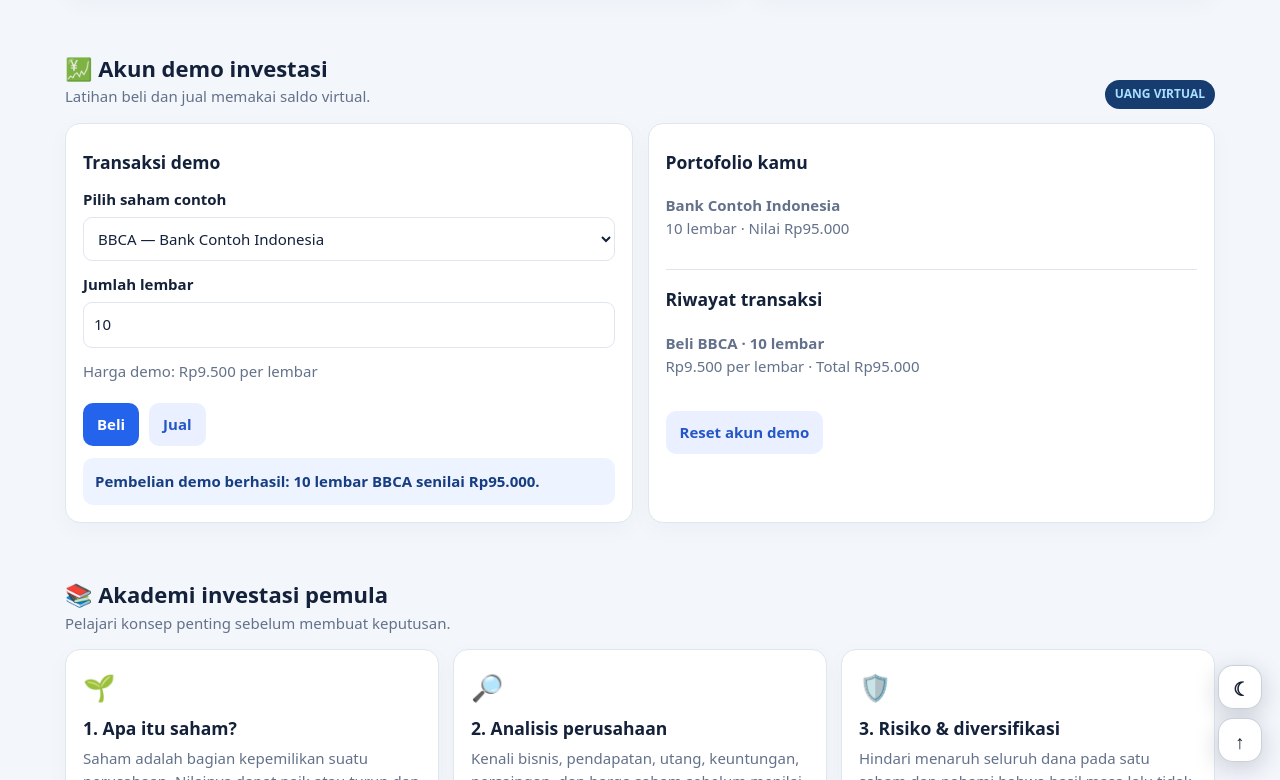
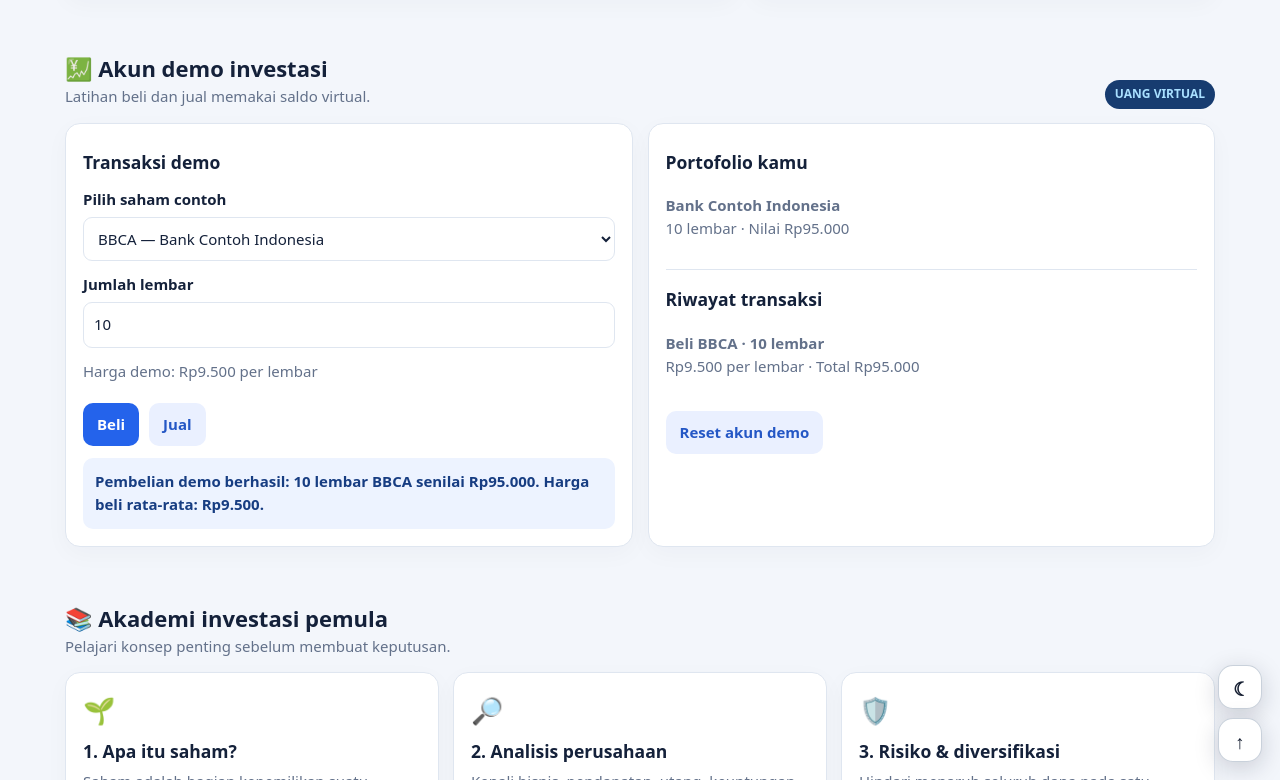
Before and after one commit to rizkiamalludin/SahamKu, a plain HTML site: page index.html in a window 1280 px wide. Both pictures are taken after a click on the button "Beli". Shown: the part 1143-1923 px from the top of the page. Drawn offline with Linux system fonts and the light colour scheme.

Commit message:
Track average cost and realized PnL in stock simulator

```diff
--- a/index.html
+++ b/index.html
@@ -58,14 +58,14 @@ const initialStocks=[
 {id:'FOOD',name:'Pangan Nusantara (contoh)',market:'Indonesia',price:1250,change:0.4},
 {id:'GREEN',name:'Energi Hijau (contoh)',market:'Eropa',price:740,change:-1.4}
 ];
-let stocks=initialStocks.map(s=>({...s})),cash=100000000,holdings={},history=[];
+let stocks=initialStocks.map(s=>({...s})),cash=100000000,holdings={},averageCost={},history=[];
 const rupiah=n=>'Rp'+Math.round(n).toLocaleString('id-ID');
 function renderStocks(){document.getElementById('stocks').innerHTML=stocks.map(s=>'<tr><td><span class="company">'+s.name+'</span><br><span class="ticker">'+s.id+' · '+s.market+'</span></td><td>'+rupiah(s.price)+'</td><td><span class="chip '+(s.change<0?'down':'')+'">'+(s.change>0?'+':'')+s.change.toFixed(2)+'%</span></td><td><button data-pick="'+s.id+'" style="padding:6px 9px;font-size:12px">Pilih</button></td></tr>').join('');document.querySelectorAll('[data-pick]').forEach(b=>b.addEventListener('click',()=>{document.getElementById('stockSelect').value=b.dataset.pick;updateSelected();document.getElementById('demo').scrollIntoView({behavior:'smooth'});}));document.getElementById('stockSelect').innerHTML=stocks.map(s=>'<option value="'+s.id+'">'+s.id+' — '+s.name+'</option>').join('');updateSelected();}
 function portfolioValue(){return Object.entries(holdings).reduce((sum,[id,qty])=>sum+stocks.find(s=>s.id===id).price*qty,0)}
 function renderAccount(){document.getElementById('balance').textContent=rupiah(cash);document.getElementById('portfolio').textContent=rupiah(cash+portfolioValue());let pnl=cash+portfolioValue()-100000000,el=document.getElementById('pnl');el.textContent=(pnl>0?'+':'')+rupiah(pnl);el.className=pnl>=0?'positive':'negative';let entries=Object.entries(holdings).filter(([id,q])=>q>0);document.getElementById('holdings').innerHTML=entries.length?entries.map(([id,q])=>{let s=stocks.find(x=>x.id===id);return '<div class="news-item"><strong>'+s.name+'</strong><span class="muted">'+q+' lembar · Nilai '+rupiah(q*s.price)+'</span></div>'}).join(''):'Belum ada saham yang dimiliki.';document.getElementById('history').innerHTML=history.length?history.slice(0,6).map(h=>'<div class="news-item"><strong>'+h.action+' '+h.id+' · '+h.qty+' lembar</strong><span class="muted">'+h.price+' per lembar · Total '+h.total+'</span></div>').join(''):'Transaksi demo akan tercatat di sini.'}
 function updateSelected(){let s=stocks.find(x=>x.id===document.getElementById('stockSelect').value);if(s)document.getElementById('selectedPrice').textContent='Harga demo: '+rupiah(s.price)+' per lembar';}
-function trade(action){let id=document.getElementById('stockSelect').value,s=stocks.find(x=>x.id===id),qty=Number(document.getElementById('shares').value),out=document.getElementById('tradeResult');if(!Number.isInteger(qty)||qty<1){out.textContent='Masukkan jumlah lembar minimal 1.';return}let total=s.price*qty;if(action==='buy'){if(total>cash){out.textContent='Saldo demo tidak cukup untuk transaksi ini.';return}cash-=total;holdings[id]=(holdings[id]||0)+qty;out.textContent='Pembelian demo berhasil: '+qty+' lembar '+id+' senilai '+rupiah(total)+'.'}else{if((holdings[id]||0)<qty){out.textContent='Jumlah saham yang kamu miliki tidak cukup untuk dijual.';return}holdings[id]-=qty;cash+=total;out.textContent='Penjualan demo berhasil: '+qty+' lembar '+id+' senilai '+rupiah(total)+'. Hasil transaksi dibandingkan harga beli rata-rata belum dihitung pada versi awal.'}history.unshift({action:action==='buy'?'Beli':'Jual',id,qty,price:rupiah(s.price),total:rupiah(total)});renderAccount();}
-document.getElementById('stockSelect').addEventListener('change',updateSelected);document.getElementById('buy').addEventListener('click',()=>trade('buy'));document.getElementById('sell').addEventListener('click',()=>trade('sell'));document.getElementById('reset').addEventListener('click',()=>{if(confirm('Reset saldo, saham, dan riwayat demo?')){cash=100000000;holdings={};history=[];renderAccount();document.getElementById('tradeResult').textContent='Akun demo telah direset.'}});
+function trade(action){let id=document.getElementById('stockSelect').value,s=stocks.find(x=>x.id===id),qty=Number(document.getElementById('shares').value),out=document.getElementById('tradeResult');if(!s){out.textContent='Pilih saham yang tersedia.';return}if(!Number.isInteger(qty)||qty<1){out.textContent='Masukkan jumlah lembar minimal 1.';return}let total=s.price*qty;if(action==='buy'){if(total>cash){out.textContent='Saldo demo tidak cukup untuk transaksi ini.';return}const oldQty=holdings[id]||0;averageCost[id]=oldQty?((averageCost[id]*oldQty)+(s.price*qty))/(oldQty+qty):s.price;cash-=total;holdings[id]=oldQty+qty;out.textContent='Pembelian demo berhasil: '+qty+' lembar '+id+' senilai '+rupiah(total)+'. Harga beli rata-rata: '+rupiah(averageCost[id])+'.'}else{if((holdings[id]||0)<qty){out.textContent='Jumlah saham yang kamu miliki tidak cukup untuk dijual.';return}const realized=(s.price-(averageCost[id]||s.price))*qty;holdings[id]-=qty;cash+=total;if(holdings[id]===0){delete holdings[id];delete averageCost[id]}out.textContent='Penjualan demo berhasil: '+qty+' lembar '+id+' senilai '+rupiah(total)+'. '+(realized>=0?'Untung terealisasi: ':'Rugi terealisasi: ')+rupiah(Math.abs(realized))+'.'}history.unshift({action:action==='buy'?'Beli':'Jual',id,qty,price:rupiah(s.price),total:rupiah(total)});renderAccount();}
+document.getElementById('stockSelect').addEventListener('change',updateSelected);document.getElementById('buy').addEventListener('click',()=>trade('buy'));document.getElementById('sell').addEventListener('click',()=>trade('sell'));document.getElementById('reset').addEventListener('click',()=>{if(confirm('Reset saldo, saham, dan riwayat demo?')){cash=100000000;holdings={};averageCost={};history=[];renderAccount();document.getElementById('tradeResult').textContent='Akun demo telah direset.'}});
 function showLesson(t){let b=document.getElementById('lessonBox');b.textContent=t;b.classList.remove('hidden');b.scrollIntoView({behavior:'smooth',block:'nearest'})}
 document.getElementById('checkQuiz').addEventListener('click',()=>{let a=document.querySelector('input[name="quiz"]:checked'),r=document.getElementById('quizResult');r.classList.remove('hidden');if(!a){r.textContent='Pilih jawaban terlebih dahulu.';return}r.textContent=a.value==='b'?'Benar! Rugi Rp100 per lembar sebelum biaya, karena harga jual lebih rendah dari harga beli.':'Belum tepat. Hitung harga jual dikurangi harga beli: Rp900 − Rp1.000 = −Rp100 per lembar.'});
 document.getElementById('year').textContent=new Date().getFullYear();renderStocks();renderAccount();
```
